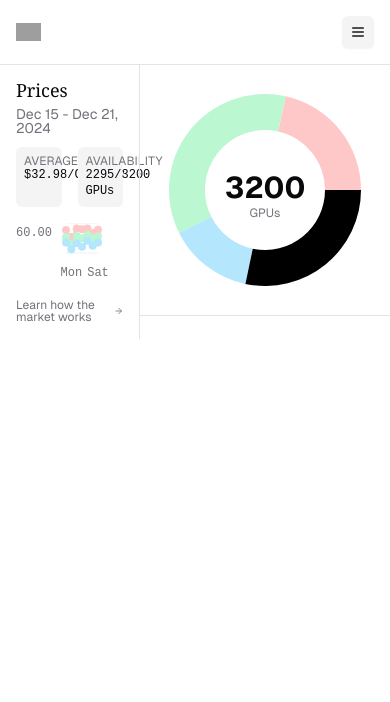
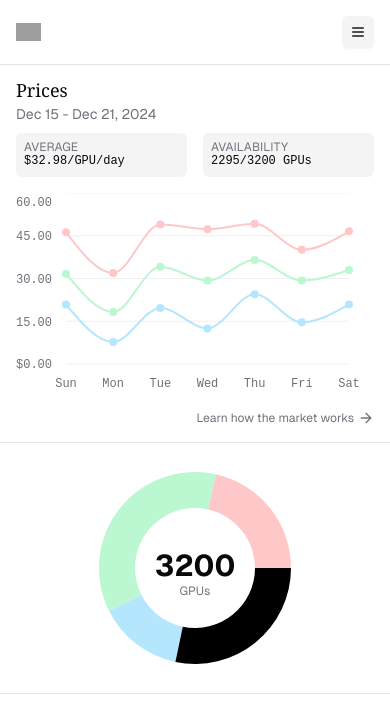
Before and after one commit to darzyx/gpu-auction-house, a Next.js app: page /metrics in a window 390 px wide. Shown: the top 702 px of the page. Built offline with nearby package versions, Linux system fonts and the light colour scheme; grey boxes are pictures that could not be loaded.

Commit message:
Make metrics page a little more responsive

```diff
--- a/src/app/metrics/index.tsx
+++ b/src/app/metrics/index.tsx
@@ -1,15 +1,22 @@
+"use client";
+
 import PricesChart from "@/components/trade/prices-chart";
 import { Separator } from "@/components/ui/separator";
+import { useMediaQuery } from "@/hooks/use-media-query";
 import AvailabilityChart from "./availability-chart";
 
 export default function Prices() {
+    const isDesktop = useMediaQuery("(min-width: 768px)");
+
     return (
         <main className="w-full h-full">
-            <div className="grid grid-cols-[2fr_auto_auto]">
+            <div className="md:grid md:grid-cols-[2fr_auto_auto]">
                 <div className="p-4 sm:p-6 lg:p-4">
                     <PricesChart />
                 </div>
-                <Separator orientation="vertical" />
+                <Separator
+                    orientation={isDesktop ? "vertical" : "horizontal"}
+                />
                 <div className="w-full">
                     <AvailabilityChart />
                     <Separator />
```
